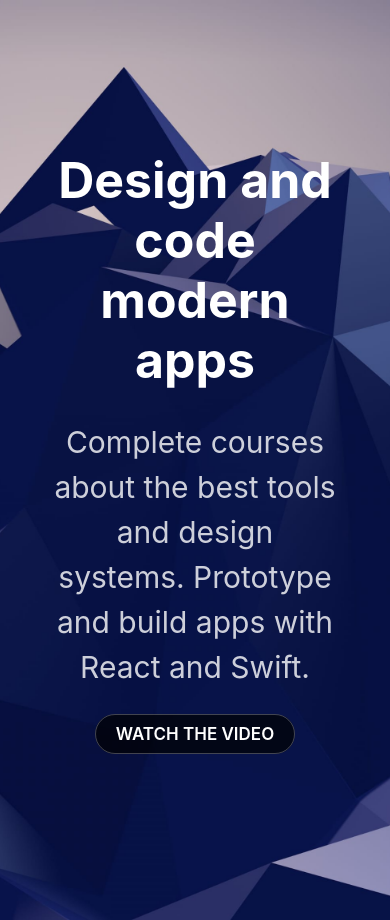
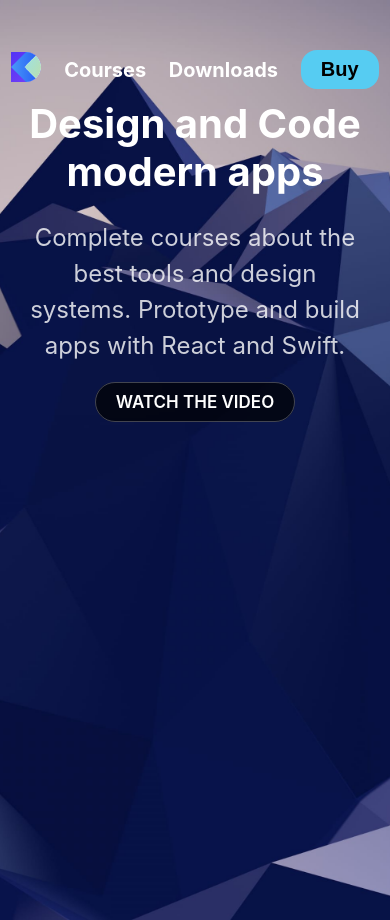
Before and after one commit to designcreative/dc-studio-site, a Gatsby site: page / in a window 390 px wide. Built offline with nearby package versions, Linux system fonts and the light colour scheme; Gatsby itself is replaced by a stand-in of ours.

Commit message:
Adding navigation in CSS Grid

```diff
--- /dev/null
+++ b/src/components/Header.css
@@ -0,0 +1,45 @@
+.Header {
+  position: fixed;
+  width: 100%;
+  padding: 50px 0;
+  z-index: 100;
+}
+
+.HeaderGroup {
+  max-width: 800px;
+  margin: 0 auto;
+  display: grid;
+  grid-template-columns: repeat(5, auto);
+  align-items: center;
+  justify-items: center;
+}
+
+.Header a {
+  color: #ffffff;
+  font-weight: 700;
+}
+
+.Header button {
+  padding: 8px 20px;
+  font-size: 20px;
+  background: #56ccf2;
+  border: none;
+  font-weight: 700;
+  border-radius: 16px;
+  outline: none;
+  cursor: pointer;
+}
+
+@media (max-width: 640px) {
+  .Header {
+    padding: 50px 0;
+  }
+
+  .HeaderGroup {
+    grid-template-columns: repeat(4, auto);
+  }
+
+  .Header a:nth-child(4) {
+    display: none;
+  }
+}
--- a/src/components/header.js
+++ b/src/components/header.js
@@ -1,31 +1,16 @@
 import React from 'react'
 import { Link } from 'gatsby'
+import logo from '../images/logo-designcode.svg'
+import './Header.css'
 
 const Header = ({ siteTitle }) => (
-  <div
-    style={{
-      background: 'rebeccapurple',
-      marginBottom: '1.45rem',
-    }}
-  >
-    <div
-      style={{
-        margin: '0 auto',
-        maxWidth: 960,
-        padding: '1.45rem 1.0875rem',
-      }}
-    >
-      <h1 style={{ margin: 0 }}>
-        <Link
-          to="/"
-          style={{
-            color: 'white',
-            textDecoration: 'none',
-          }}
-        >
-          {siteTitle}
-        </Link>
-      </h1>
+  <div className="Header">
+    <div className="HeaderGroup">
+      <Link to="/"><img src={logo} width="30" /></Link>
+      <Link to="/courses">Courses</Link>
+      <Link to="/downloads">Downloads</Link>
+      <Link to="/workshops">Workshops</Link>
+      <Link to="/buy"><button>Buy</button></Link>
     </div>
   </div>
 )
--- a/src/components/layout.css
+++ b/src/components/layout.css
@@ -29,7 +29,7 @@
 .Hero h1 {
   margin: 0;
   color: #fff;
-  font-size: 50px;
+  font-size: 60px;
   line-height: 1.2;
 }
 
@@ -49,3 +49,17 @@
   border: 1px solid rgba(255, 255, 255, 0.25);
   border-radius: 20px;
 }
+
+@media (max-width: 640px) {
+  .HeroGroup {
+    padding: 100px 20px;
+  }
+
+  .Hero h1 {
+    font-size: 40px;
+  }
+
+  .Hero p {
+    font-size: 24px;
+  }
+}
--- a/src/components/layout.js
+++ b/src/components/layout.js
@@ -28,9 +28,8 @@
         >
           <html lang="en" />
         </Helmet>
-
-
-          {children}
+        <Header />
+        {children}
 
       </>
     )}
--- a/src/pages/index.js
+++ b/src/pages/index.js
@@ -7,7 +7,7 @@
   <Layout>
     <div className="Hero">
       <div className="HeroGroup">
-        <h1>Design and code modern apps</h1>
+        <h1>Design and Code modern apps</h1>
         <p>Complete courses about the best tools and design systems. Prototype and build apps with React and Swift.</p>
         <Link to="/page-2/">Watch the video</Link>
       </div>
```
